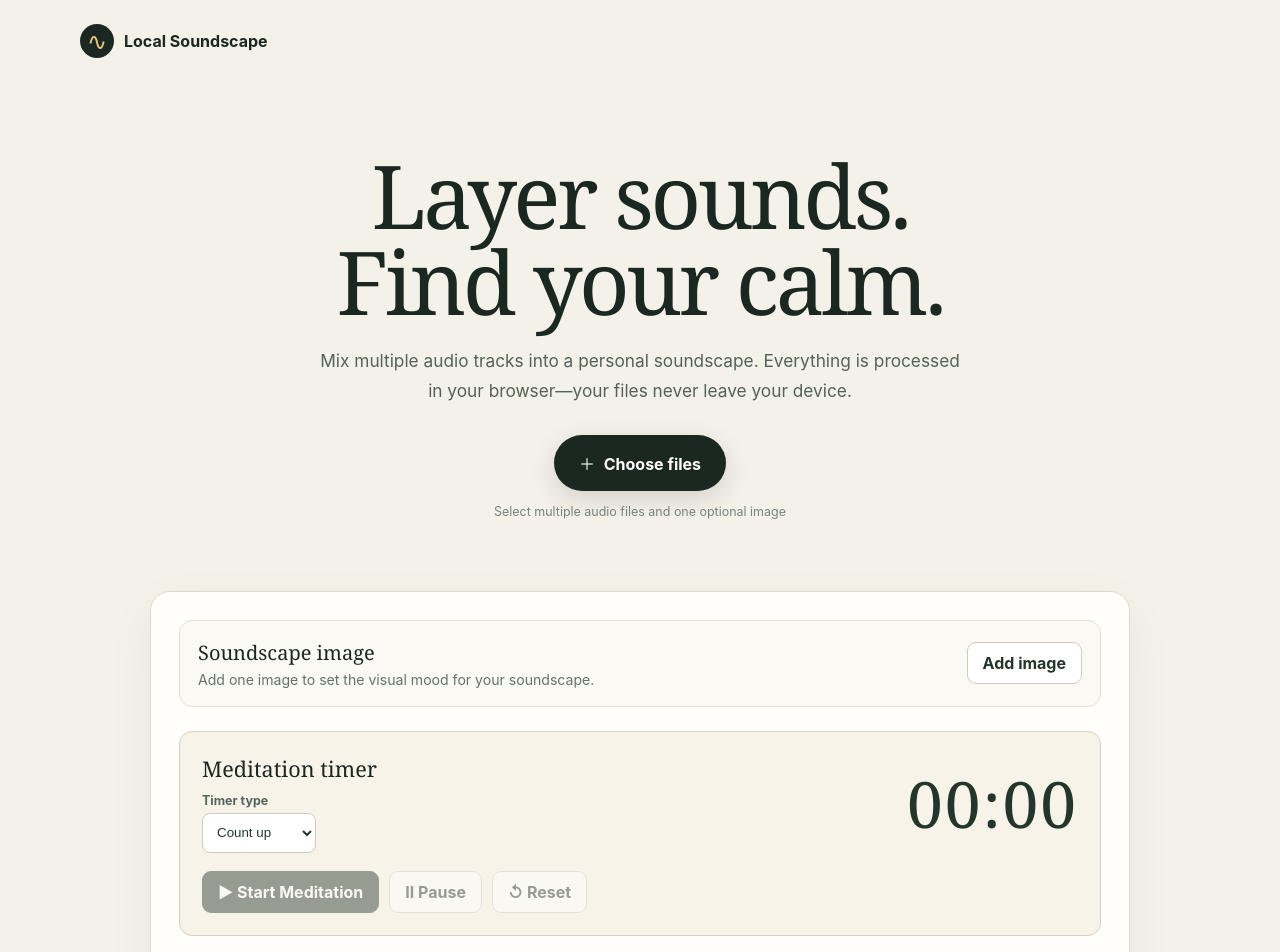
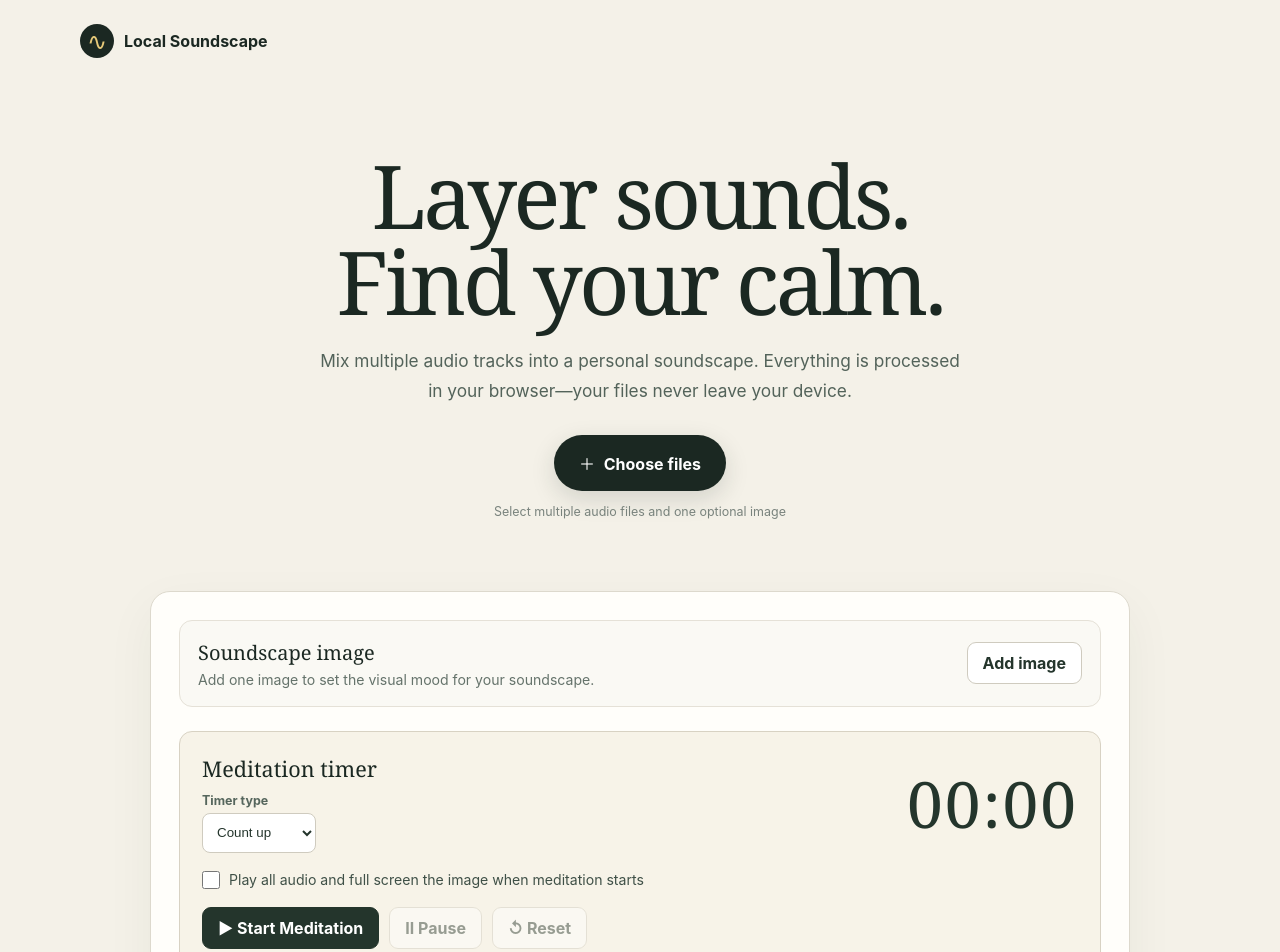
Before and after one commit to gladrik2/meditation-app, a React (Vite) app: page / in a window 1280 px wide. Shown: the top 952 px of the page. Built offline with nearby package versions, Linux system fonts and the light colour scheme.

Commit message:
Decouple meditation timer from media controls

```diff
--- a/src/app/App.tsx
+++ b/src/app/App.tsx
@@ -3,7 +3,10 @@ import { WebAudioEngine } from '../audio/WebAudioEngine'
 import type { AudioEngine } from '../audio/types'
 import { TrackList } from '../components/TrackList'
 import { MeditationTimer } from '../components/MeditationTimer'
-import { SoundscapeImage } from '../components/SoundscapeImage'
+import {
+  SoundscapeImage,
+  type SoundscapeImageHandle
+} from '../components/SoundscapeImage'
 import { VolumeControl } from '../components/VolumeControl'
 import { useTracks } from '../features/tracks/useTracks'
 
@@ -17,6 +20,7 @@ export function App({ engine: suppliedEngine }: AppProps) {
     [suppliedEngine]
   )
   const inputRef = useRef<HTMLInputElement>(null)
+  const imageRef = useRef<SoundscapeImageHandle>(null)
   const [image, setImage] = useState<File | null>(null)
   const controls = useTracks(engine)
   const ready = controls.tracks.some((track) => track.status === 'ready')
@@ -82,14 +86,16 @@ export function App({ engine: suppliedEngine }: AppProps) {
 
         <section className="mixer" aria-label="Soundscape mixer">
           <SoundscapeImage
+            ref={imageRef}
             image={image}
             onChoose={() => inputRef.current?.click()}
             onRemove={() => setImage(null)}
           />
           <MeditationTimer
-            disabled={!ready}
-            onStart={controls.playAll}
-            onPause={controls.pauseAll}
+            onStartWithMedia={() => {
+              imageRef.current?.enterFullscreen()
+              return controls.playAll()
+            }}
           />
           <div className="master-controls">
             <div className="master-buttons">
--- a/src/components/MeditationTimer.tsx
+++ b/src/components/MeditationTimer.tsx
@@ -3,9 +3,7 @@ import { useEffect, useRef, useState } from 'react'
 type TimerMode = 'stopwatch' | 'countdown'
 
 interface MeditationTimerProps {
-  disabled: boolean
-  onStart: () => void | Promise<void>
-  onPause: () => void
+  onStartWithMedia: () => void | Promise<void>
 }
 
 const formatTime = (totalSeconds: number) => {
@@ -16,15 +14,12 @@ const formatTime = (totalSeconds: number) => {
   return hours > 0 ? `${hours}:${parts.join(':')}` : parts.join(':')
 }
 
-export function MeditationTimer({
-  disabled,
-  onStart,
-  onPause
-}: MeditationTimerProps) {
+export function MeditationTimer({ onStartWithMedia }: MeditationTimerProps) {
   const [mode, setMode] = useState<TimerMode>('stopwatch')
   const [minutes, setMinutes] = useState(10)
   const [elapsedSeconds, setElapsedSeconds] = useState(0)
   const [isRunning, setIsRunning] = useState(false)
+  const [startMedia, setStartMedia] = useState(false)
   const startedAt = useRef(0)
   const elapsedAtStart = useRef(0)
 
@@ -45,7 +40,6 @@ export function MeditationTimer({
       if (mode === 'countdown' && nextElapsed >= durationSeconds) {
         setElapsedSeconds(durationSeconds)
         setIsRunning(false)
-        onPause()
         return
       }
       setElapsedSeconds(nextElapsed)
@@ -53,7 +47,7 @@ export function MeditationTimer({
 
     const interval = window.setInterval(update, 250)
     return () => window.clearInterval(interval)
-  }, [durationSeconds, isRunning, mode, onPause])
+  }, [durationSeconds, isRunning, mode])
 
   const start = () => {
     if (mode === 'countdown' && displayedSeconds === 0) setElapsedSeconds(0)
@@ -61,25 +55,22 @@ export function MeditationTimer({
       mode === 'countdown' && displayedSeconds === 0 ? 0 : elapsedSeconds
     startedAt.current = Date.now()
     setIsRunning(true)
-    void onStart()
+    if (startMedia) void onStartWithMedia()
   }
 
   const pause = () => {
     setIsRunning(false)
-    onPause()
   }
 
   const reset = () => {
     setIsRunning(false)
     setElapsedSeconds(0)
-    onPause()
   }
 
   const changeMode = (nextMode: TimerMode) => {
     setMode(nextMode)
     setIsRunning(false)
     setElapsedSeconds(0)
-    onPause()
   }
 
   return (
@@ -121,11 +112,19 @@ export function MeditationTimer({
       <output className="timer-display" aria-live="off">
         {formatTime(displayedSeconds)}
       </output>
+      <label className="timer-media-option">
+        <input
+          type="checkbox"
+          checked={startMedia}
+          onChange={(event) => setStartMedia(event.target.checked)}
+        />
+        Play all audio and full screen the image when meditation starts
+      </label>
       <div className="timer-buttons">
         <button
           type="button"
           className="primary-control"
-          disabled={disabled || isRunning}
+          disabled={isRunning}
           onClick={start}
         >
           ▶ Start Meditation
--- a/src/components/SoundscapeImage.tsx
+++ b/src/components/SoundscapeImage.tsx
@@ -1,4 +1,11 @@
-import { useEffect, useMemo, useRef, useState } from 'react'
+import {
+  forwardRef,
+  useEffect,
+  useImperativeHandle,
+  useMemo,
+  useRef,
+  useState
+} from 'react'
 import { flushSync } from 'react-dom'
 
 interface SoundscapeImageProps {
@@ -7,11 +14,14 @@ interface SoundscapeImageProps {
   onRemove: () => void
 }
 
-export function SoundscapeImage({
-  image,
-  onChoose,
-  onRemove
-}: SoundscapeImageProps) {
+export interface SoundscapeImageHandle {
+  enterFullscreen: () => void
+}
+
+export const SoundscapeImage = forwardRef<
+  SoundscapeImageHandle,
+  SoundscapeImageProps
+>(function SoundscapeImage({ image, onChoose, onRemove }, ref) {
   const imageUrl = useMemo(
     () => (image ? URL.createObjectURL(image) : null),
     [image]
@@ -56,6 +66,12 @@ export function SoundscapeImage({
       // Theater mode remains available when fullscreen is denied.
     }
   }
+
+  useImperativeHandle(ref, () => ({
+    enterFullscreen: () => {
+      if (imageUrl) void enterFullscreen()
+    }
+  }))
 
   const leaveViewer = async () => {
     if (document.fullscreenElement && document.exitFullscreen) {
@@ -133,4 +149,4 @@ export function SoundscapeImage({
       )}
     </section>
   )
-}
+})
--- a/src/features/tracks/useTracks.ts
+++ b/src/features/tracks/useTracks.ts
@@ -230,12 +230,6 @@ export function useTracks(engine: AudioEngine) {
     engine.stopAll()
   }
 
-  const pauseAll = useCallback(() => {
-    for (const track of tracksRef.current) {
-      if (track.isPlaying) engine.pause(track.id)
-    }
-  }, [engine])
-
   return {
     tracks,
     masterVolume,
@@ -246,7 +240,6 @@ export function useTracks(engine: AudioEngine) {
     setEffectChance,
     setMasterVolume,
     playAll,
-    pauseAll,
     stopAll
   }
 }
--- a/src/styles/global.css
+++ b/src/styles/global.css
@@ -261,6 +261,20 @@ h1 {
   font-variant-numeric: tabular-nums;
   letter-spacing: 0.03em;
 }
+.timer-media-option {
+  grid-column: 1 / -1;
+  display: flex;
+  align-items: center;
+  gap: 9px;
+  color: #3f5047;
+  font-size: 0.88rem;
+}
+.timer-media-option input {
+  width: 18px;
+  height: 18px;
+  margin: 0;
+  accent-color: #9c7431;
+}
 .timer-buttons {
   grid-column: 1 / -1;
   display: flex;
```
Also changed, not shown: 1 other file (tests, documents, lock files or other folders).
